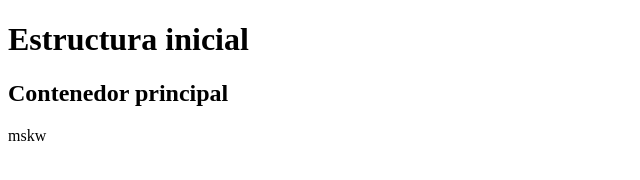
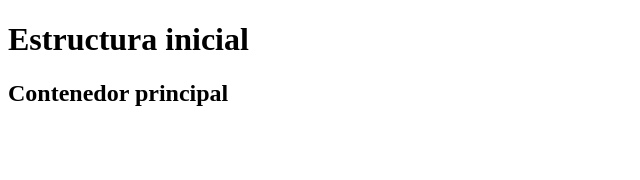
Before and after one commit to vbrenesj/inicio-git, a plain HTML site: page index.html in a window 1280 px wide. Shown: the full height of the page, 0-640 px from the left. Drawn offline with Linux system fonts and the light colour scheme.

```diff
--- a/index.html
+++ b/index.html
@@ -14,7 +14,7 @@
         <h2>Contenedor principal</h2>
     </div>
 
-    <p>mskw</p>
+
 </body>
 
 </html>
```
